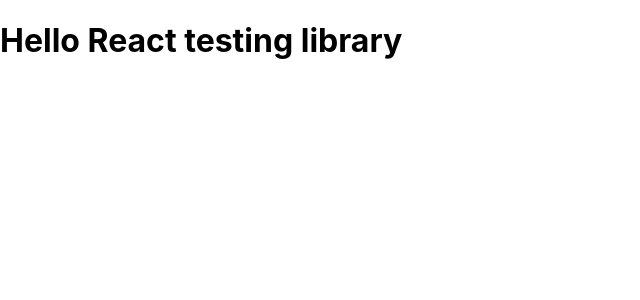
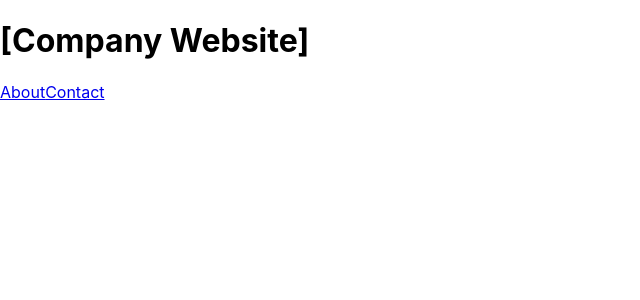
Before and after one commit to inspire99/react-essentials, a React (Create React App) app: page / in a window 1280 px wide. Shown: the top 300 px of the page, without its empty margins (0-640 px from the left). Built offline with nearby package versions, Linux system fonts and the light colour scheme.

Commit message:
useLocation hook, Link , Router, Routes, Route from react-router-dom package

```diff
--- a/package.json
+++ b/package.json
@@ -6,8 +6,11 @@
     "@testing-library/jest-dom": "^5.11.4",
     "@testing-library/react": "^11.1.0",
     "@testing-library/user-event": "^12.1.10",
+    "history": "^5.0.0",
     "react": "^17.0.2",
     "react-dom": "^17.0.2",
+    "react-router": "^6.0.0-beta.0",
+    "react-router-dom": "^6.0.0-beta.0",
     "react-scripts": "4.0.3",
     "web-vitals": "^1.0.1"
   },
--- a/src/App.js
+++ b/src/App.js
@@ -1,5 +1,7 @@
-import React, { useEffect, useState} from 'react';
+import React from 'react';
 import './App.css';
+import {Routes,Route} from 'react-router-dom';
+import {Home, About, Events, Contact, Whoops404} from './pages';
 
 // https://api.github.com/users/inspire99
 
@@ -9,7 +11,15 @@ function App() {
 
   return(
   <div>
-    <h1>Hello React testing library</h1>
+    <Routes>
+
+      <Route  path="/" element = {<Home />}/>
+      <Route  path="/about/" element ={<About />}/>
+      <Route  path="/contact" element={<Contact />} />
+      <Route  path="/events/" element={<Events />}/>
+      <Route path="*" element={<Whoops404 />} />
+   </Routes>
+
   </div>
   );
 
--- a/src/index.js
+++ b/src/index.js
@@ -3,10 +3,14 @@ import ReactDOM from 'react-dom';
 import './index.css';
 import App from './App';
 
+import {BrowserRouter as Router} from "react-router-dom";
+
 
 ReactDOM.render(
 
-  <App login={"inspire99"}/>
+  <Router>
+    <App />
+  </Router>
 ,
   document.getElementById('root')
 );
--- /dev/null
+++ b/src/pages.js
@@ -0,0 +1,48 @@
+import React from 'react';
+import {Link, useLocation} from 'react-router-dom';
+
+export function Home(){
+    return(
+        <div>
+            <h1>[Company Website]</h1>
+            <nav>
+                <Link to="about">About</Link>
+                <Link to="contact">Contact</Link>
+            </nav>
+        </div>
+    );
+}
+
+export function About(){
+    return(
+        <div>
+            <h1>[About]</h1>
+        </div>
+    );
+}
+
+export function Events(){
+    return(
+        <div>
+            <h1>[Events]</h1>
+        </div>
+    );
+}
+
+
+export function Contact(){
+    return(
+        <div>
+            <h1>[Contact]</h1>
+        </div>
+    );
+}
+
+export function Whoops404(){
+    const location = useLocation();
+    return(
+        <div>
+            <h1>This resource at {location.pathname} does not exist</h1>
+        </div>
+    );
+}
```
Also changed, not shown: 2 other files (tests, documents, lock files or other folders).
